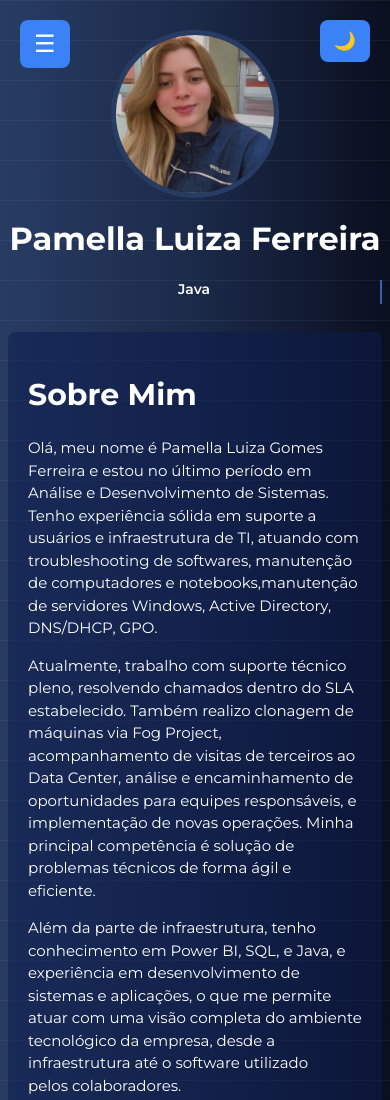
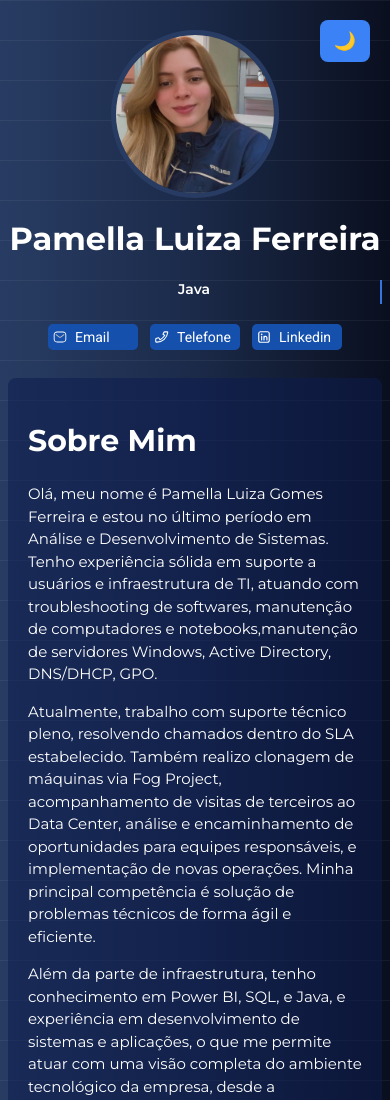
Before and after one commit to GFantunes/landingpage_p, a plain HTML site: page index.html in a window 390 px wide. Shown: the top 1100 px of the page. Drawn offline with Linux system fonts and the light colour scheme.

Commit message:
responsividade contatos

```diff
--- a/css/style.css
+++ b/css/style.css
@@ -292,77 +292,34 @@ body.light-mode .contatos a:hover {
     background-color: #2563eb;
 }
 
-/* responsividade dos contatos*/
 
 @media (max-width: 600px) {
+  .contato-container ul {
+    flex-wrap: wrap;
+    justify-content: center;
+    gap: 12px;
+    padding: 0 10px;
+  }
 
-    .contato-container ul.contatos {
-        display: none;
-    }
+  .contatos a {
+    font-size: 16px;
+    width: 90px;
+    padding: 6px;
+  }
 
-    .menu-mobile {
-        display: flex;
-        flex-direction: column;
-        position: fixed;
-        top: 20px;
-        left: 20px;
-        z-index: 10000;
-    }
-
-    #menu-toggle {
-        display: inline-block;
-        background-color: #3B82F6;
-        color: white;
-        border: none;
-        padding: 10px 14px;
-        border-radius: 8px;
-        font-size: 24px;
-        cursor: pointer;
-        transition: background-color 0.3s ease, transform 0.2s ease;
-    }
-
-    #menu-toggle:hover {
-        background-color: #2563eb;
-        transform: scale(1.05);
-    }
-
-    #menu-content {
-        display: none;
-        flex-direction: column;
-        margin-top: 10px;
-        gap: 10px;
-    }
-
-    #menu-content a {
-        display: flex;
-        align-items: center;
-        justify-content: center;
-        text-decoration: none;
-        color: white;
-        background-color: #3B82F6;
-        padding: 10px;
-        border-radius: 5px;
-        text-align: center;
-        transition: transform 0.2s ease, background 0.2s ease;
-    }
-
-    #menu-content a:hover {
-        background-color: #2563eb;
-        transform: scale(1.05);
-    }
-
-    #menu-content.show {
-        display: flex;
-    }
+  .icons {
+    max-width: 16px;
+  }
 }
 
-@media (min-width: 601px) {
-    .menu-mobile {
-        display: none;
-    }
-    .contato-container ul.contatos {
-        display: flex;
-        gap: 20px;
-        justify-content: center;
-    }
+@media (max-width: 400px) {
+  .contatos a {
+    font-size: 14px;
+    width: 80px;
+    padding: 5px;
+  }
+
+  .icons {
+    max-width: 14px;
+  }
 }
--- a/index.html
+++ b/index.html
@@ -3,7 +3,7 @@
 <head>
     <meta charset="UTF-8">
     <meta name="viewport" content="width=device-width, initial-scale=1.0">
-    <link rel="stylesheet" href="css/style.min.css">
+    <link rel="stylesheet" href="css/style.css">
     <title>Pamella | Portfólio</title>
     <link rel="shortcut icon" href="fotos/icons8-currículo-16.png" type="image/x-icon">
 
--- a/javascript/script.js
+++ b/javascript/script.js
@@ -65,23 +65,3 @@ toggleButton.addEventListener('click', () => {
         toggleButton.textContent = '☀️';
     }
 });
-
-const menuMobile = document.createElement('div');
-menuMobile.classList.add('menu-mobile');
-menuMobile.innerHTML = `
-    <button id="menu-toggle">&#9776;</button>
-    <div id="menu-content" class="menu-content">
-        <a href="mailto:Pamellaluiza10@gmail.com"><img class="icons" src="fotos/email-svgrepo-com.svg" alt="">Email</a>
-        <a href="tel:+553196269705"><img class="icons" src="fotos/telephone-svgrepo-com.svg" alt="">Telefone</a>
-        <a target="_blank" href="https://www.linkedin.com/in/pamella-luiza-659307260"><img class="icons" src="fotos/linkedin-svgrepo-com.svg" alt="">Linkedin</a>
-    </div>
-`;
-
-document.body.appendChild(menuMobile);
-
-const menuToggle = document.getElementById('menu-toggle');
-const menuContent = document.getElementById('menu-content');
-
-menuToggle.addEventListener('click', () => {
-    menuContent.classList.toggle('show');
-});
```
